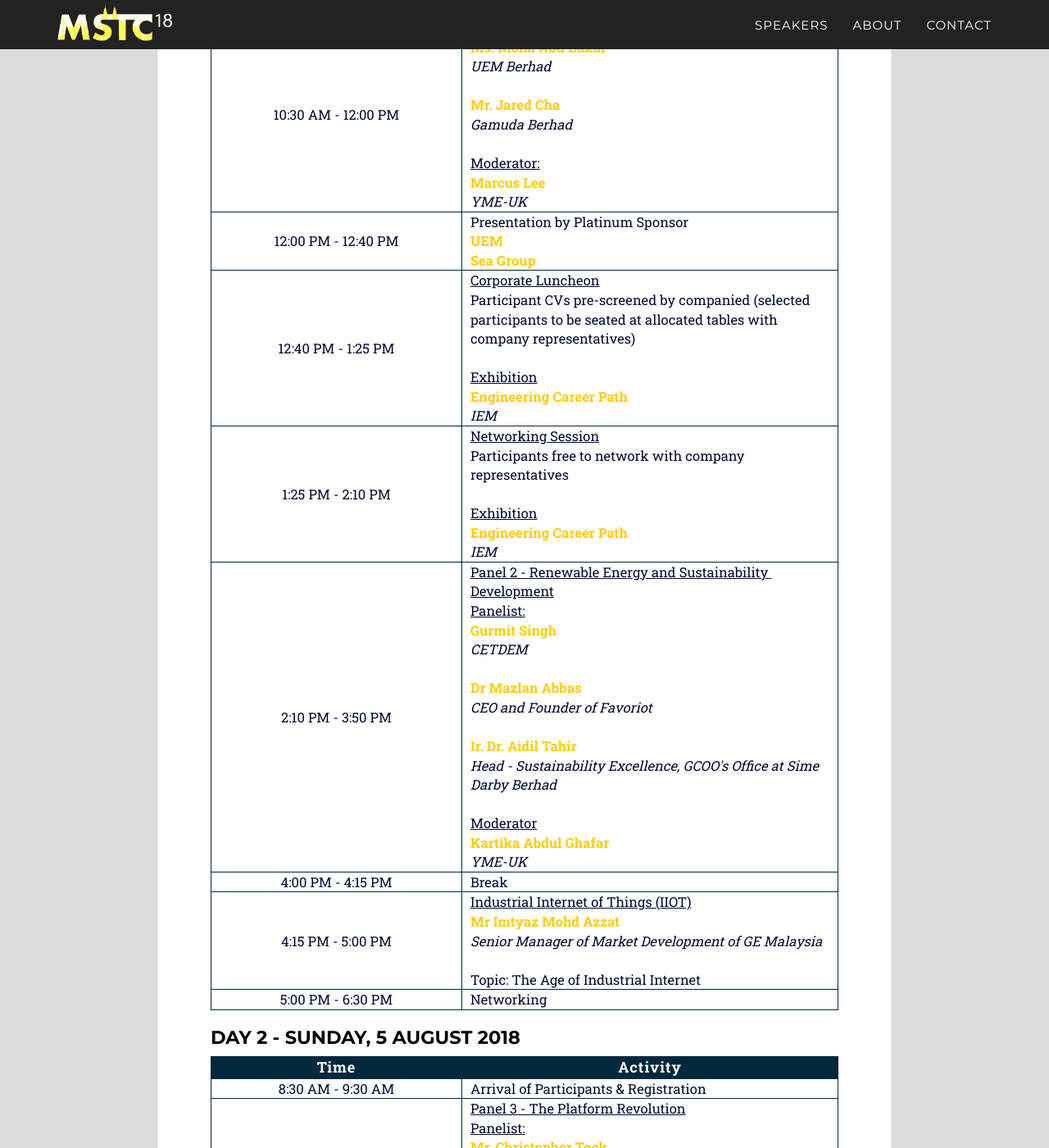
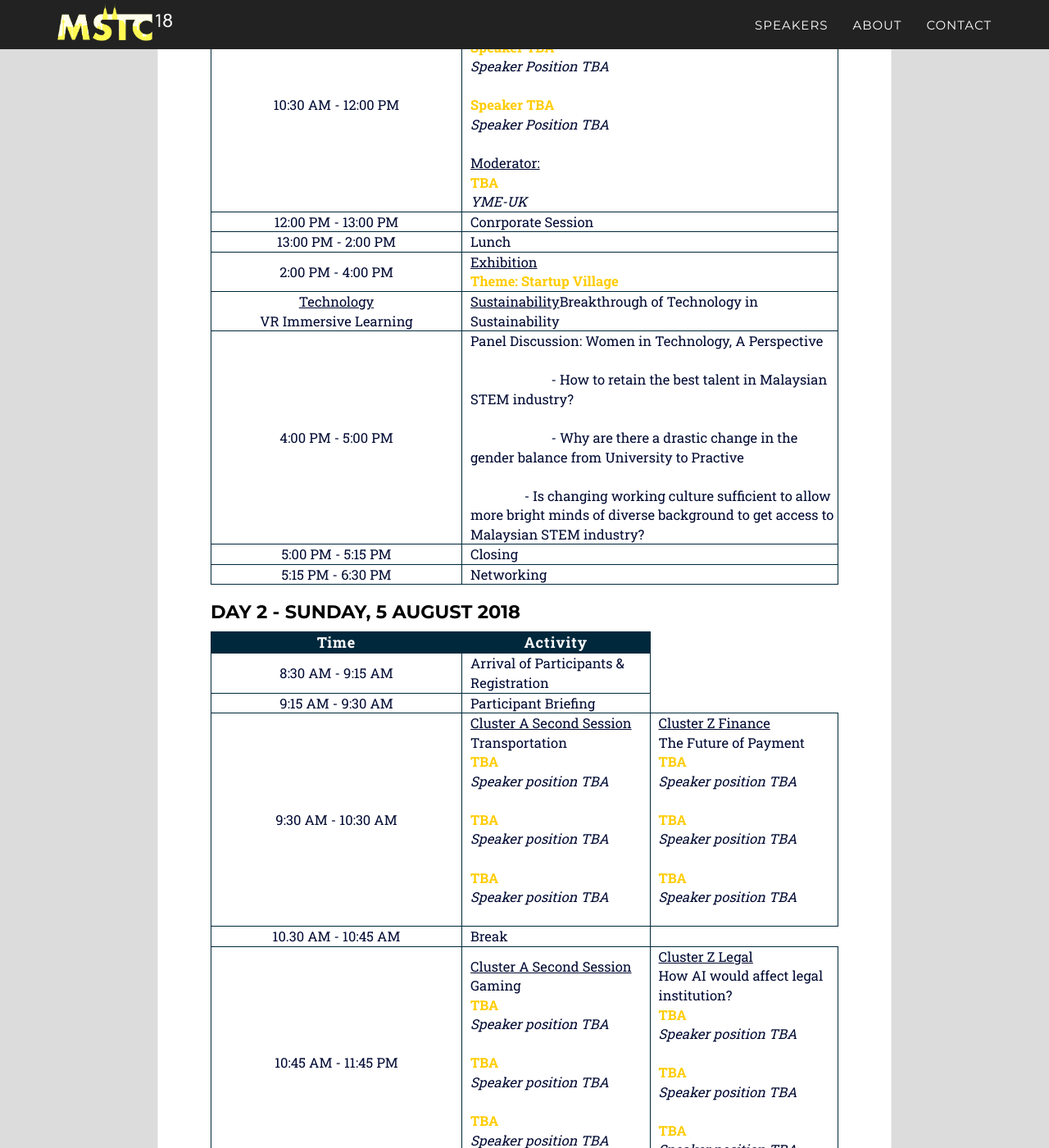
Before and after one commit to mstc18/mstc18.github.io, a Jekyll site: the page built from _2017_pages/agenda.html, in a window 1280 px wide and 1400 px high, scrolled down 532 px. Shown: the whole window at 82% size. Built offline with Jekyll 4.4.1, drawn with Linux system fonts in a browser that asks for light colours; some web fonts are replaced; some of the changed text lies outside the part shown.

Commit message:
Add new agenda

```diff
--- a/_2017_pages/agenda.html
+++ b/_2017_pages/agenda.html
@@ -26,42 +26,45 @@
             </tr>
             <tr>
                 <td>9:30 AM - 9:45 AM</td>
-                <td>Welcoming remarks by Emcee<br>Opening Address Speech by Coordinator: <b>Ganesh Pramod</b><br>Launching of YME-MY recruitment by Founder of YME-UK: <b>Faizul Zuraimi</b></td>
+                <td>Welcoming remarks by Emcee<br>Opening Address Speech by Executive Coordinator: <b>Meor Hakeem Meor Azmi</b></td>
             </tr>
             <tr>
                 <td>9:45 AM - 10:30 AM</td>
-                <td>Opening Keynote - Digital Economy of Malaysia<br><b>Mr. Norhizam bin Abdul Kadir</b><br><i>Vice President (Growth Ecosystem Development) of MDEC</i><br><br>Topic: The Digital Economy of Malaysia</td>
+                <td>Opening Keynote - Breakthrough<br><b>Speaker TBA</b><br><i>Speaker Position TBA</i><br><br>Topic: How Malaysian Engineer Made It to The International Stage</td>
             </tr>
             <tr>
                 <td>10:30 AM - 12:00 PM</td>
-                <td><u>Panel 1 - Future of Jobs</u><br><b>Ms. Mona Abu Bakar</b><br><i>UEM Berhad</i><br><br><b>Mr. Jared Cha</b><br><i>Gamuda Berhad</i><br><br><u>Moderator:</u><br><b>Marcus Lee</b><br><i>YME-UK</i></td>
+                <td><u>Cybersecurity and How to Remain Informed in The Digital Age</u><br><b>Speaker TBA</b><br><i>Speaker Position TBA</i><br><br><b>Speaker TBA</b><br><i>Speaker Position TBA</i><br><br><u>Moderator:</u><br><b>TBA</b><br><i>YME-UK</i></td>
             </tr>
             <tr>
-                <td>12:00 PM - 12:40 PM</td>
-                <td>Presentation by Platinum Sponsor<br><b>UEM<br>Sea Group</b></td>
+                <td>12:00 PM - 13:00 PM</td>
+                <td>Conrporate Session</td>
             </tr>
             <tr>
-                <td>12:40 PM - 1:25 PM</td>
-                <td><u>Corporate Luncheon</u><br>Participant CVs pre-screened by companied (selected participants to be seated at allocated tables with company representatives)<br><br><u>Exhibition</u><br><b>Engineering Career Path</b><br><i>IEM</i></td>
+                <td>13:00 PM - 2:00 PM</td>
+                <td>Lunch</td>
             </tr>
             <tr>
-                <td>1:25 PM - 2:10 PM</td>
-                <td><u>Networking Session</u><br>Participants free to network with company representatives<br><br><u>Exhibition</u><br><b>Engineering Career Path</b><br><i>IEM</i></td>
+                <td>2:00 PM - 4:00 PM</td>
+                <td><u>Exhibition</u><br><b>Theme: Startup Village</b><br></td>
+                <tr>
+                	<td><u>Technology</u><br>VR Immersive Learning</td>
+                	<td><u>Sustainability</u>Breakthrough of Technology in Sustainability</td>
+                </tr>
             </tr>
             <tr>
-                <td>2:10 PM - 3:50 PM</td>
-                <td><u>Panel 2 - Renewable Energy and Sustainability Development</u><br><u>Panelist:</u><br><b>Gurmit Singh</b><br><i>CETDEM</i><br><br><b>Dr Mazlan Abbas</b><br><i>CEO and Founder of Favoriot</i><br><br><b>Ir. Dr. Aidil Tahir </b><br><i>Head - Sustainability Excellence, GCOO's Office at Sime Darby Berhad</i><br><br><u>Moderator</u><br><b>Kartika Abdul Ghafar</b><br><i>YME-UK</i></td>
+                <td>4:00 PM - 5:00 PM</td>
+                <td>Panel Discussion: Women in Technology, A Perspective<br>
+                	- How to retain the best talent in Malaysian STEM industry?<br>
+                	- Why are there a drastic change in the gender balance from University to Practive<br>
+                - Is changing working culture sufficient to allow more bright minds of diverse background to get access to Malaysian STEM industry?</td>
             </tr>
             <tr>
-                <td>4:00 PM - 4:15 PM</td>
-                <td>Break</td>
+                <td>5:00 PM - 5:15 PM</td>
+                <td>Closing</td>
             </tr>
             <tr>
-                <td>4:15 PM - 5:00 PM</td>
-                <td><u>Industrial Internet of Things (IIOT)</u><br><b>Mr Imtyaz Mohd Azzat</b><br><i>Senior Manager of Market Development of GE Malaysia</i><br><br>Topic: The Age of Industrial Internet</td>
-            </tr>
-            <tr>
-                <td>5:00 PM - 6:30 PM</td>
+                <td>5:15 PM - 6:30 PM</td>
                 <td>Networking</td>
             </tr>
         </table>
@@ -75,30 +78,52 @@
             </tr>
             </thead>
             <tr>
-                <td>8:30 AM - 9:30 AM</td>
+                <td>8:30 AM - 9:15 AM</td>
                 <td>Arrival of Participants & Registration</td>
             </tr>
             <tr>
-                <td>9:30 AM - 11:00 AM</td>
-                <td><u>Panel 3 - The Platform Revolution</u><br><u>Panelist:</u><br><b>Mr. Christopher Tock</b><br><i>Founder of SocialGrooves.com</i><br><br><b>Mr. Charles Sugiarto</b><br><i>Technology Delivery Lead Senior Manager of Accenture</i><br><br><b>Mr. Yeoh Chen Chow</b><br><i>Co-Founder of Fave</i><br><br><u>Moderator</u><br><b>Faizul Zuraimi</b><br><i>YME-UK</i></td>
+                <td>9:15 AM - 9:30 AM</td>
+                <td>Participant Briefing</td>
             </tr>
             <tr>
-                <td>11:10 AM - 12:10 PM</td>
-                <td><u>Drone Demonstration Session</u><br><u>Speakers:</u><br><b>Mr. Cheong Jin Xi</b><br><i>Founder & CEO of Poladrone</i><br><br><b>Mr. How Yong Guan</b><br><i>Co-Founder & CTO of Poladrone</i><br><br>Topic: Unmanned Technology (Drone) Applications & Study Abroad Sharing Session</td>
+                <td>9:30 AM - 10:30 AM</td>
+                <td><u>Cluster A Second Session</u><br>Transportation<br><b>TBA</b><br><i>Speaker position TBA</i><br><br><b>TBA</b><br><i>Speaker position TBA</i><br><br><b>TBA</b><br><i>Speaker position TBA</i><br><br></td>
+                <td><u>Cluster Z Finance</u><br>The Future of Payment<br><b>TBA</b><br><i>Speaker position TBA</i><br><br><b>TBA</b><br><i>Speaker position TBA</i><br><br><b>TBA</b><br><i>Speaker position TBA</i><br><br></td>
+            </tr>
+             <tr>
+                <td>10.30 AM - 10:45 AM</td>
+                <td>Break</td>
             </tr>
             <tr>
-                <td>12:10 PM - 12:50 PM</td>
-                <td><u>Presentation – Consumer Behavior Trends in The Fourth Industrial Revolution</u><b><br>Mr. Christopher Tock</b><br><i>Founder of SocialGrooves.com</i></td>
+                <td>10:45 AM - 11:45 PM</td>
+                <td><u>Cluster A Second Session</u><br>Gaming<br><b>TBA</b><br><i>Speaker position TBA</i><br><br><b>TBA</b><br><i>Speaker position TBA</i><br><br><b>TBA</b><br><i>Speaker position TBA</i><br><br></td>
+                <td><u>Cluster Z Legal</u><br>How AI would affect legal institution?<br><b>TBA</b><br><i>Speaker position TBA</i><br><br><b>TBA</b><br><i>Speaker position TBA</i><br><br><b>TBA</b><br><i>Speaker position TBA</i><br><br></td>
             </tr>
             <tr>
-                <td>12:50 PM - 1:35 PM</td>
-                <td>Closing Keynote<br><b>Ir. Tan Yean Chin</b><br><i>CEO of G&P Geotechnics Sdn Bhd & President of IEM</i><br><br>Topic: The 4th Industrial Revolution – Challenges faced by Malaysian Graduates</td>
+                <td>11:45 PM - 1:00 PM</td>
+                <td><u>Unconference</u><b><br>Participants Activity</b><br><i>Discussion issues, "Would you let AI handle your personal data?"</i></td>
             </tr>
             <tr>
-                <td>1:35 PM - 2:00 PM</td>
+                <td>1:00 PM - 1:45 PM</td>
+                <td>Lunch</td>
+            </tr>
+            <tr>
+                <td>1:45 PM - 3:00 PM</td>
+                <td><u>Workshop 3</u><br>Issue: Design Thinking & Innovation by Genovasi</td>
+            </tr>
+            <tr>
+                <td>3:00 PM - 3:45 PM</td>
+                <td><u>Closing Keynote</u><br>What's Next For Malaysia?</td>
+            </tr>
+            <tr>
+                <td>3:45 PM - 4:00 PM</td>
                 <td>Closing Ceremony and Group Photo Session</td>
+            </tr>
+            <tr>
+                <td>4:00 PM - 5:00 PM</td>
+                <td>Networking</td>
             </tr>
         </table>
 
-        <p>Last update: July 1, 2018</p>
+        <p>Last update: June 10, 2018</p>
     </div>
```
